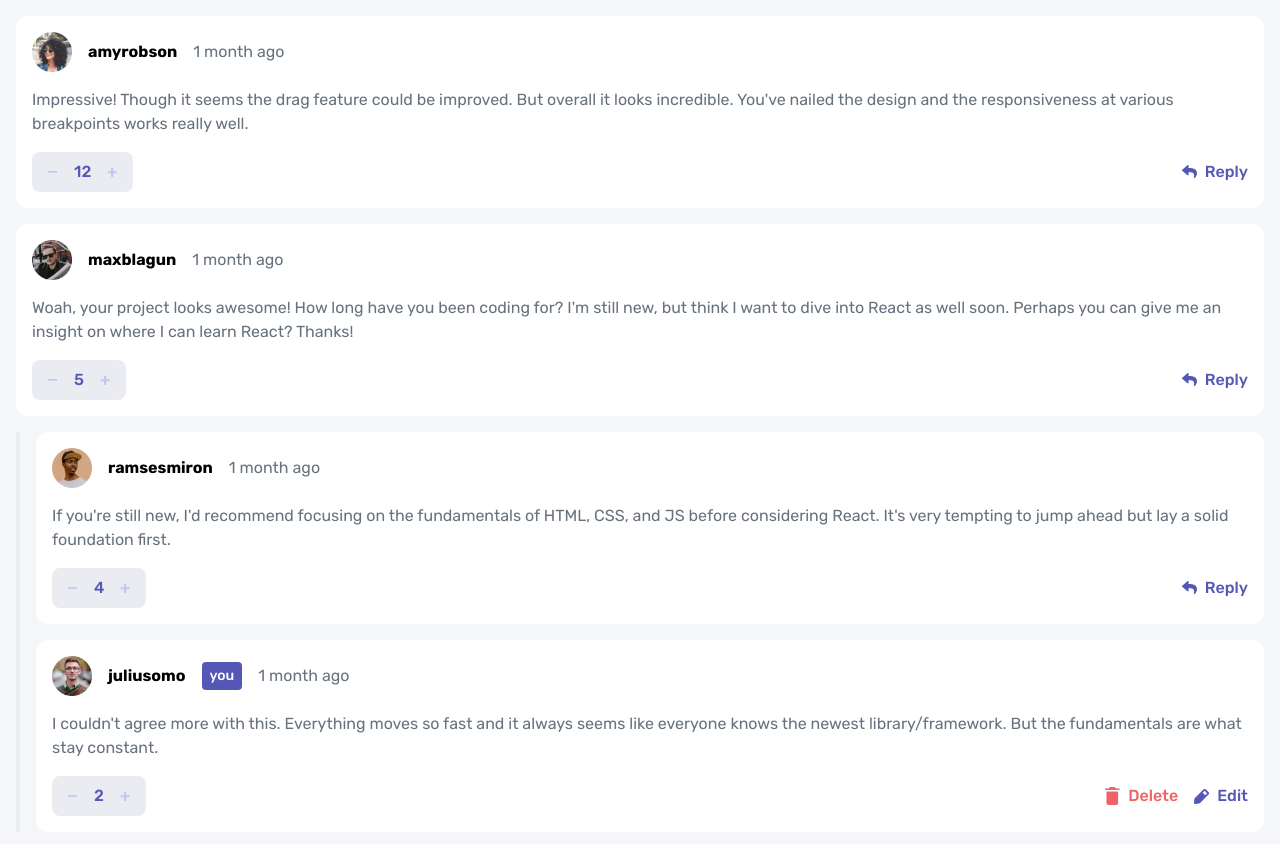
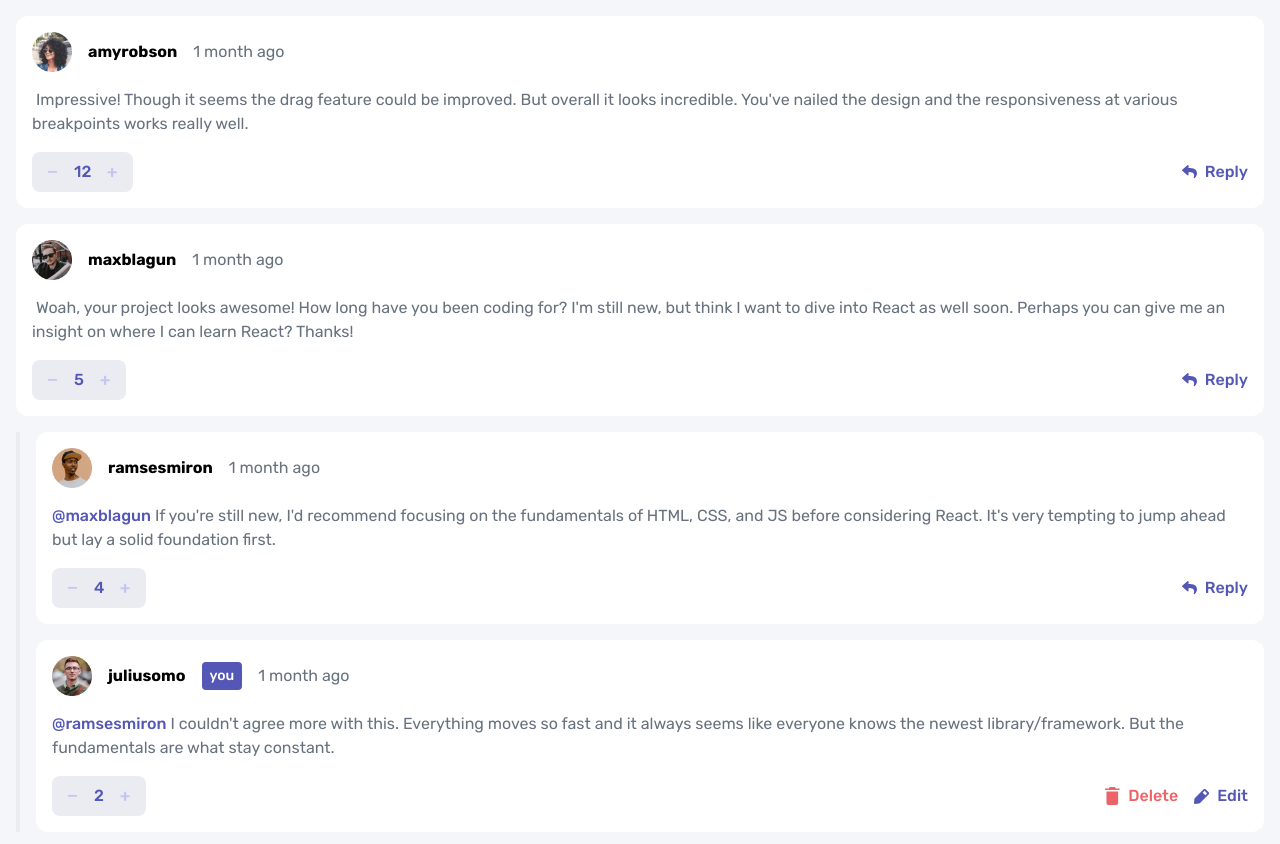
Before and after one commit to Mirror83/interactive-comments-section-frontend, a Next.js app: page / in a window 1280 px wide. Shown: the top 844 px of the page. Built offline with nearby package versions, Linux system fonts and the light colour scheme.

Commit message:
chore: added the labels for the user being replied to

```diff
--- a/components/CommentCard.tsx
+++ b/components/CommentCard.tsx
@@ -47,10 +47,15 @@
 
 type ContentProps = {
     content: string
+    // The username of the user being replied to
+    replyingTo?: string
 }
 
-function Content({content}: ContentProps) {
-    return <div className={"py-4 text-grayish-blue"}>{content}</div>
+function Content({content, replyingTo}: ContentProps) {
+    return <div className={"py-4 text-grayish-blue"}>
+        {replyingTo && <span className={"text-moderate-blue font-[500]"}>@{replyingTo}</span>}
+        <span>&nbsp;{content}</span>
+    </div>
 }
 
 type FooterProps = {
@@ -93,7 +98,7 @@
 function ReplyCard({user, reply}: ReplyCardProps) {
     return <div className={"bg-white p-4 rounded-xl my-4"}>
         <Header user={user} author={reply.user}/>
-        <Content content={reply.content}/>
+        <Content content={reply.content} replyingTo={reply.replyingTo}/>
         <Footer user={user} author={reply.user} score={reply.score}/>
     </div>
 }
```
